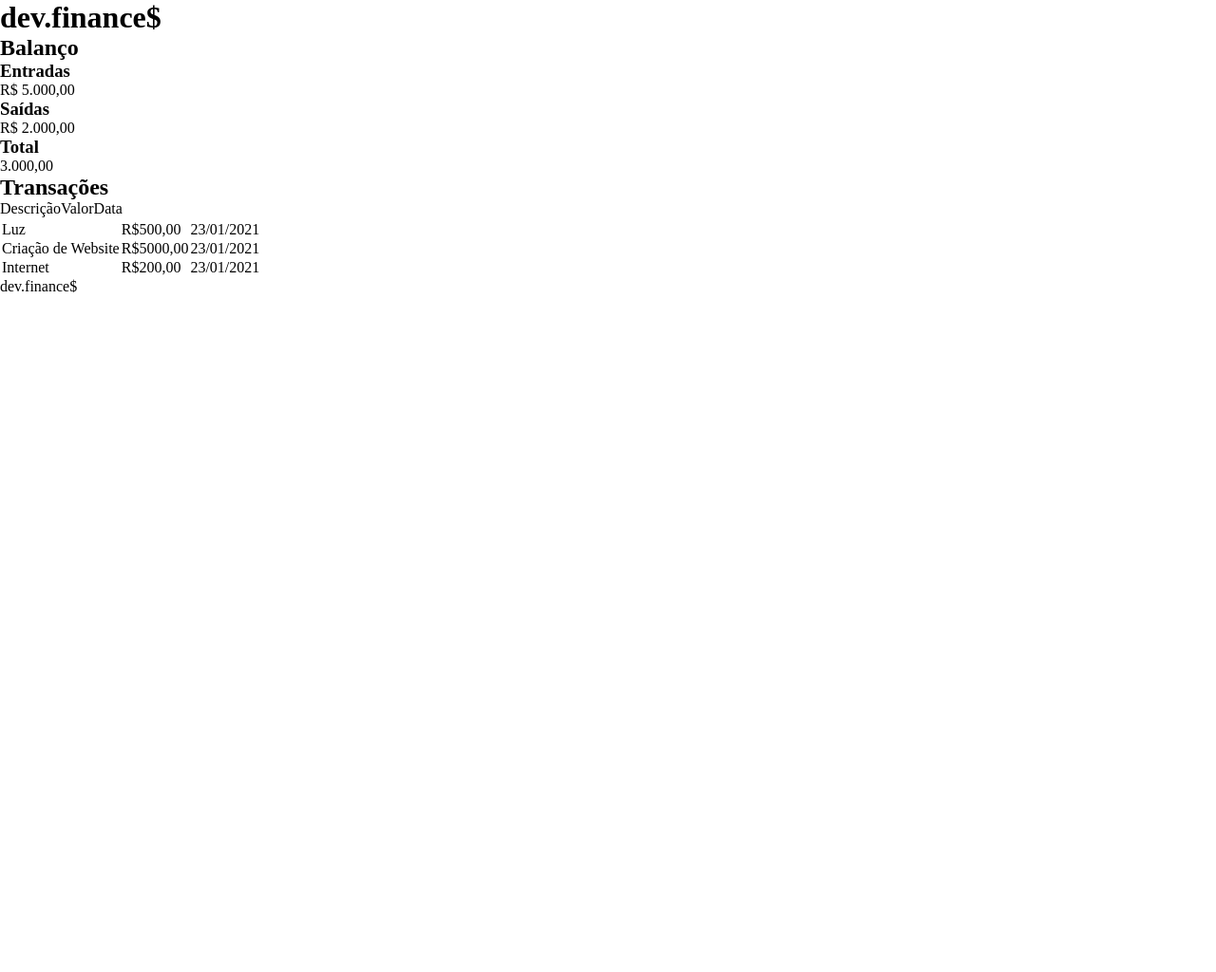
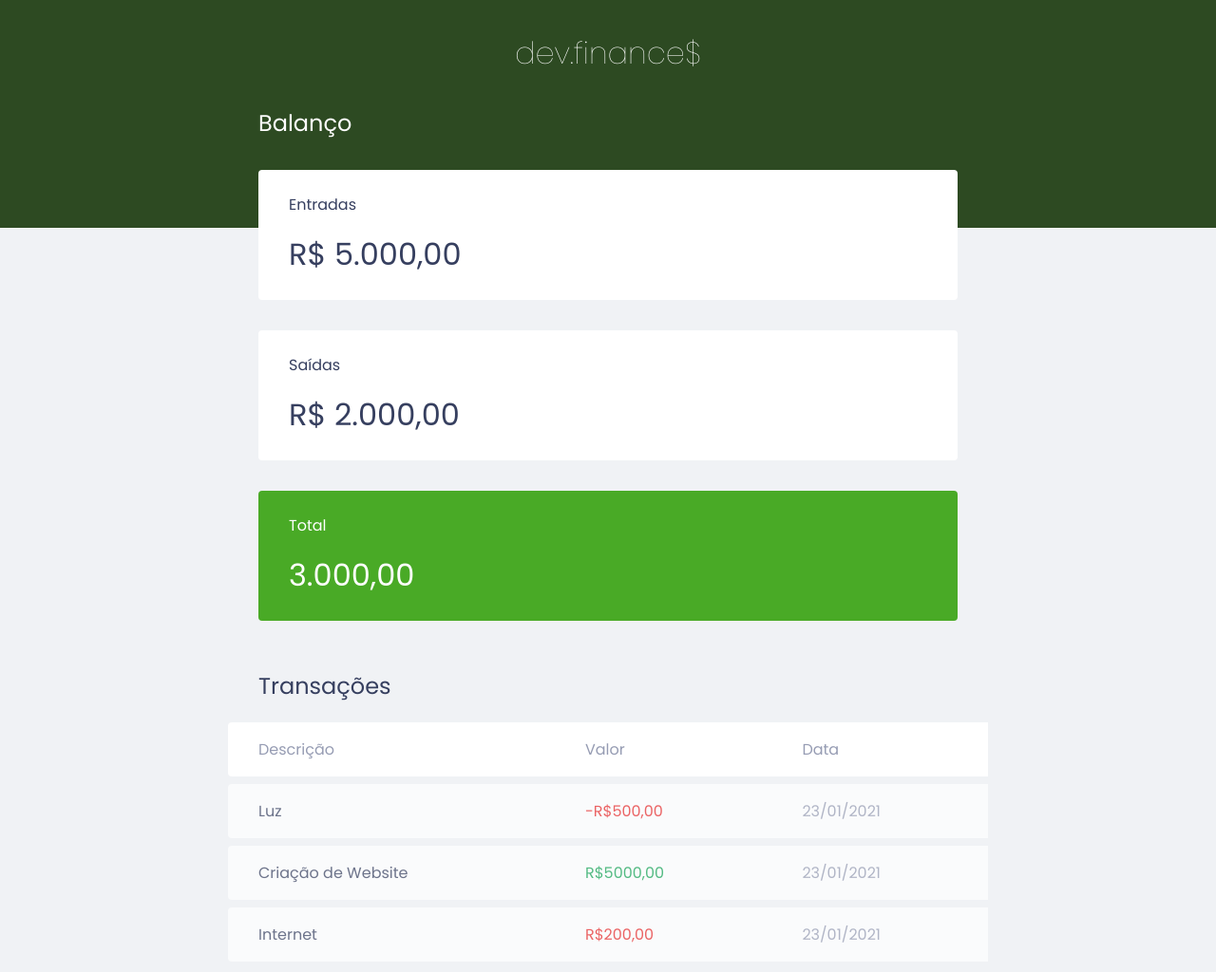
Before and after one commit to DiegoVsp/Maratona_Dev, a plain HTML site: page index.html in a window 1280 px wide. Shown: the top 1024 px of the page at 95% size. Before the commit the page ends 800 px from the top, so only its background shows below. Drawn offline with Linux system fonts and the light colour scheme.

Commit message:
finalizando primeiro dia MaratonaDev

```diff
--- a/index.html
+++ b/index.html
@@ -6,24 +6,27 @@
   <meta name="viewport" content="width=device-width, initial-scale=1.0">
   <title>dev.finance$</title>
   <link rel="stylesheet" href="style.css">
+  <link rel="preconnect" href="https://fonts.gstatic.com">
+<link href="https://fonts.googleapis.com/css2?family=Poppins:ital,wght@0,100;0,200;0,400;0,500;0,700;1,100;1,200;1,400&display=swap" rel="stylesheet">
 </head>
 
 <body>
   <header>
-    <h1>dev.finance$</h1>
+    <h1 id="logo">dev.finance$</h1>
   </header>
-  <main>
+  <main class="container">
+
     <section id="balance">
       <h2>Balanço</h2>
-      <div>
+      <div class="card">
         <h3>Entradas</h3>
         <p>R$ 5.000,00</p>
       </div>
-      <div>
+      <div class="card">
         <h3>Saídas</h3>
         <p>R$ 2.000,00</p>
       </div>
-      <div>
+      <div class="card total">
         <h3>Total</h3>
         <p>3.000,00</p>
       </div>
@@ -34,33 +37,31 @@
       <table id="data-table">
         <thead>
           <tr>
-            <thead>Descrição</thead>
-            <thead>Valor</thead>
-            <thead>Data</thead>
+            <th>Descrição</th>
+            <th>Valor</th>
+            <th>Data</th>
           </tr>
         </thead>
         <tbody>
           <tr>
-            <td>Luz</td>
-            <td>R$500,00</td>
-            <td>23/01/2021</td>
+            <td class="description">Luz</td>
+            <td class="expense">-R$500,00</td>
+            <td class="date">23/01/2021</td>
           </tr>
           <tr>
-            <td>Criação de Website</td>
-            <td>R$5000,00</td>
-            <td>23/01/2021</td>
+            <td class="description">Criação de Website</td>
+            <td class="income">R$5000,00</td>
+            <td class="date">23/01/2021</td>
           </tr>
           <tr>
-            <td>Internet</td>
-            <td>R$200,00</td>
-            <td>23/01/2021</td>
+            <td class="description">Internet</td>
+            <td class="expense">R$200,00</td>
+            <td class="date">23/01/2021</td>
           </tr>
         </tbody>
       </table>
     </section>
   </main>
-
-
   <footer>
     <p>dev.finance$</p>
   </footer>
--- a/style.css
+++ b/style.css
@@ -3,3 +3,114 @@
   padding: 0;
   box-sizing: border-box;
 }
+/* variáveis */
+:root {
+  --dark-blue:#363f5f;
+}
+/* Global --------------------------- */
+body {
+  background: #f0f2f5;
+  font-family: 'Poppins', sans-serif;
+}
+.container {
+  width: min(90vw,800px); /*função*/
+
+  margin: auto;
+}
+/* Titles ---------------------------- */
+h2 {
+  margin-top: 3.2rem;
+  margin-bottom: 0.8rem;
+  color: var(--dark-blue);
+  font-weight: 400;
+  margin-left: 2rem; /*coloquei pra alinhar*/
+
+}
+/*HEADER ---------------------------- */
+header {
+  background: #2D4A22;
+  padding: 2rem 0 10rem;
+  text-align: center;
+}
+header h1 {
+  color: #fff;
+  font-weight: 100;
+}
+/* Balance --------------------------- */
+
+#balance {
+  margin-top: -8rem;
+}
+#balance h2 {
+  color: #fff;
+  margin-top: 0;
+}
+/* cards ----------------------------- */
+.card{
+  background: #fff;
+  margin: 2rem;
+  padding: 1.5rem 2rem;
+  border-radius: .25rem;
+
+  color: var(--dark-blue);
+}
+.card h3 {
+  font-weight: normal;
+  font-size: 1rem;
+}
+.card p {
+  font-size: 2rem;
+  line-height: 3rem;
+
+  margin-top: 1rem;
+}
+.card.total{
+  background:#49AA26;
+  color: #fff;
+}
+/* Table ---------------------------- */
+#data-table {
+  width: 100%;
+  border-spacing: 0 0.5rem;
+  color: #969cb3;
+}
+table thead tr th:first-child,
+table tbody tr td:first-child{
+  border-radius: .25rem 0rem 0rem .25rem;/*top-left, top-right, bottom-right, bottom-left*/
+}
+table thead th {
+  background: #fff;
+
+  font-weight: normal;
+  padding: 1rem 2rem;
+  text-align: left;
+}
+table tbody tr {
+  opacity: 0.7;
+}
+table tbody tr:hover {
+  opacity: 1;
+}
+table tbody td {
+  background-color: #fff;
+  padding: 1rem 2rem;
+}
+
+td.description {
+  color: var(--dark-blue);
+}
+td.income {
+  color: #12a454;
+}
+td.expense {
+  color: #e92929;
+}
+
+/* FOOTER ---------------------------- */
+footer {
+  text-align: center;
+  padding: 4rem 0 2rem;
+  color: var(--dark-blue);
+  opacity: .6;
+
+}
```
